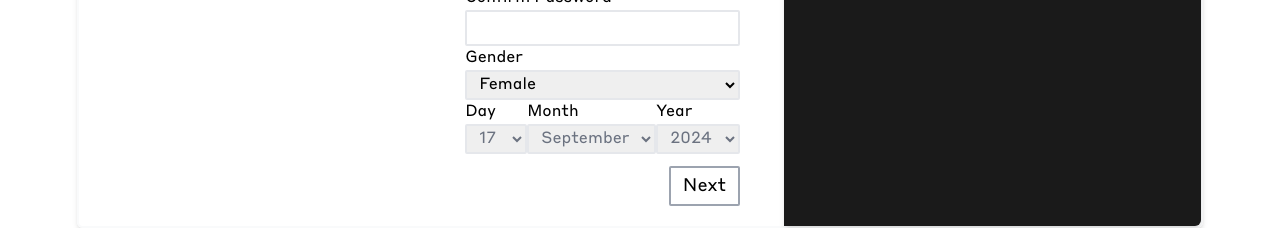
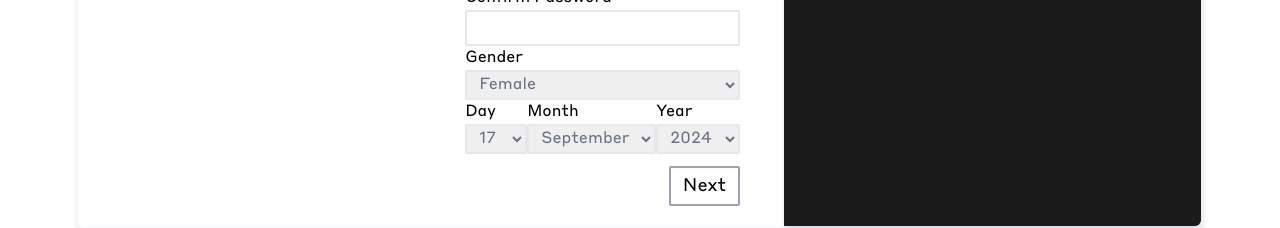
Before and after one commit to Zirenhub/social-app, a React (Vite) app in the folder client/: page / in a window 1280 px wide. Shown: the part 460-688 px from the top of the page. Built offline with nearby package versions, Linux system fonts and the light colour scheme.

Commit message:
text color change on auth input

```diff
--- a/client/src/app/index.css
+++ b/client/src/app/index.css
@@ -50,6 +50,6 @@
   }
 
   .input-auth {
-    @apply border-2 rounded-sm px-2 py-1;
+    @apply border-2 text-gray-500 rounded-sm px-2 py-1;
   }
 }
```
